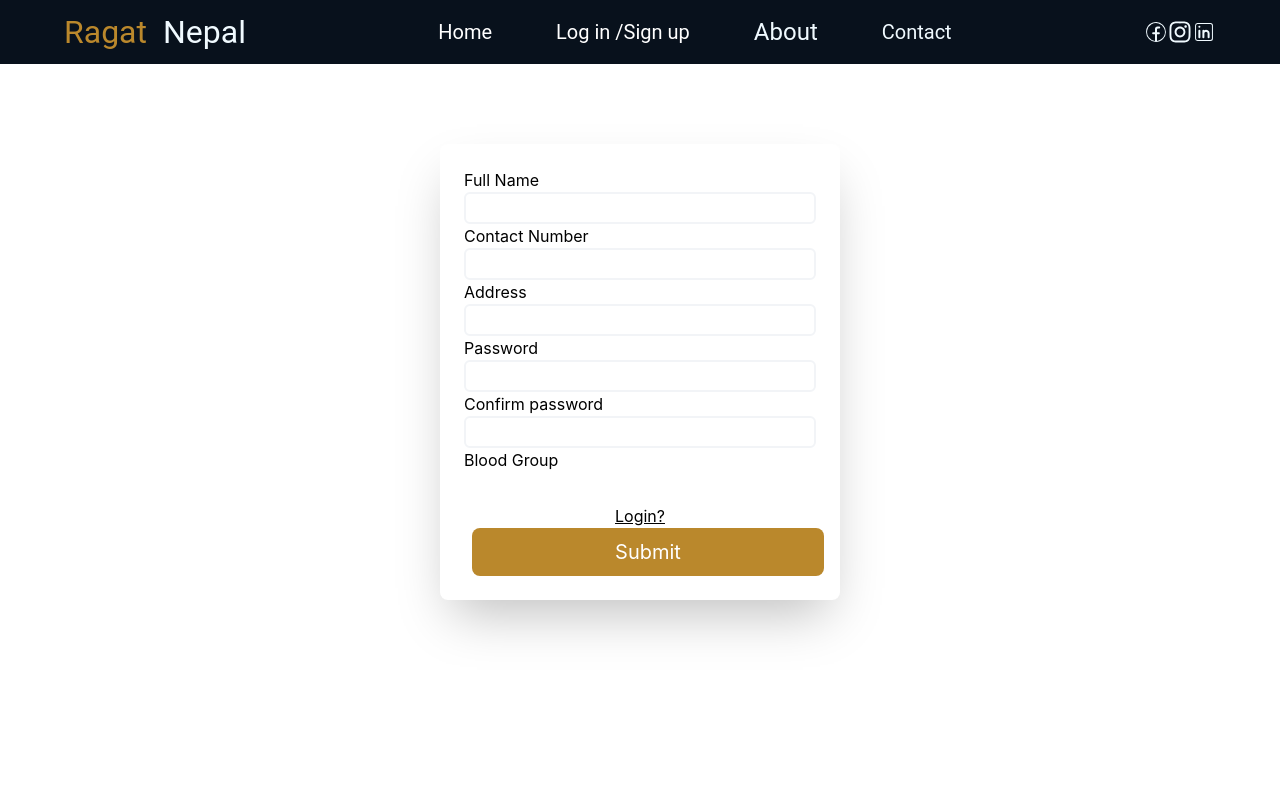
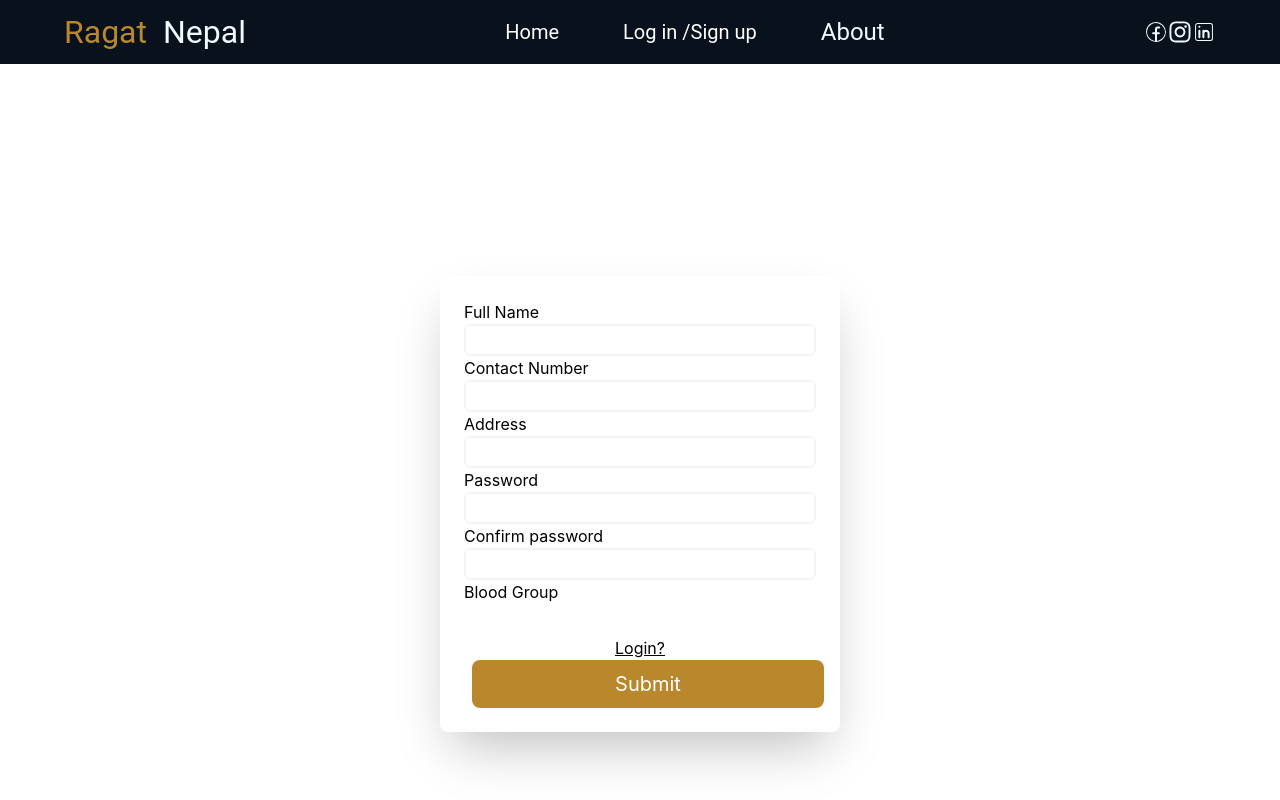
Before and after one commit to bhattaraisushma/RagatNepal, a React (Create React App) app: page /login in a window 1280 px wide. Shown: the top 800 px of the page. Built offline with nearby package versions, Linux system fonts and the light colour scheme.

Commit message:
reposnivensess

```diff
--- a/src/Pages/Login.js
+++ b/src/Pages/Login.js
@@ -80,7 +80,7 @@ const Login = () => {
 
 
   return (
-    <div className='h-screen flex justify-center     ' >
+    <div className='md:h-screen h-screen flex justify-center  items-center    ' >
 
     <div className=' inline-block bg-[white]     w-[25rem]  h-fit rounded-lg shadow-2xl  justify-center items-center mt-[5rem] gap-[4rem] p-6  '>
 
--- a/src/components/Home.js
+++ b/src/components/Home.js
@@ -18,14 +18,14 @@ width: "400px",
 
     <div className="  h-screen bg-cover   text-[#B4BDCB]  " id="/">
 
-      <div className="  bg-[#08111C]   h-full flex md:justify-evenly flex-col ">
+      <div className="  bg-[#08111C]   h-full flex md:flex-row flex-col justify-evenly  ">
 
          <div className="flex   flex-col   h-full justify-center  items-center  text-2xl font-roberto float-start   ">
          <h1 className="scroll-m-20 text-6xl font-extrabold tracking-tight  mb-5 animate__animated  animate__bounceInDown ">
         {home.title}
       </h1>
           <div className="font-semibold text-3xl mb-5 animate__animated  animate__bounceInLeft  ">{home.sub}</div>
-          <div className="text-xl mb-[2rem] ">{home.content}</div>
+          <div className="text-xl mb-[2rem] animate__animated   animate__bounceInLeft">{home.content}</div>
           <div className=' flex flex-row gap-[3rem]'>
         {/* <Button content={ {title:"Signup"}}  /> */}
         {/* <Button content={{title:"Login",bg:"#0D273F"}} /> */}
--- a/src/components/Navbar.js
+++ b/src/components/Navbar.js
@@ -60,13 +60,13 @@ const Navbar = () => {
 <div className='flex flex-row w-full items-center gap-[4rem] font-fontRoboto justify-center '>
 
 
-
+<Link to ='/' smooth={true} duration ={1000}>
 <NavLink to='/'  className=' font-fontRoboto list-none  flex items-center text-xl   text-white  '>  Home </NavLink>
-
+</Link>
  <NavLink to = "/login"  className='flex items-center no-underline text-white text-xl'> Log in /Sign up </NavLink>
 <Link to='/about' smooth={true} duration={1000} >About</Link>
 
-<p className=" text-xl">Contact</p>
+{/* <p className=" text-xl">Contact</p> */}
 
 
 
```
